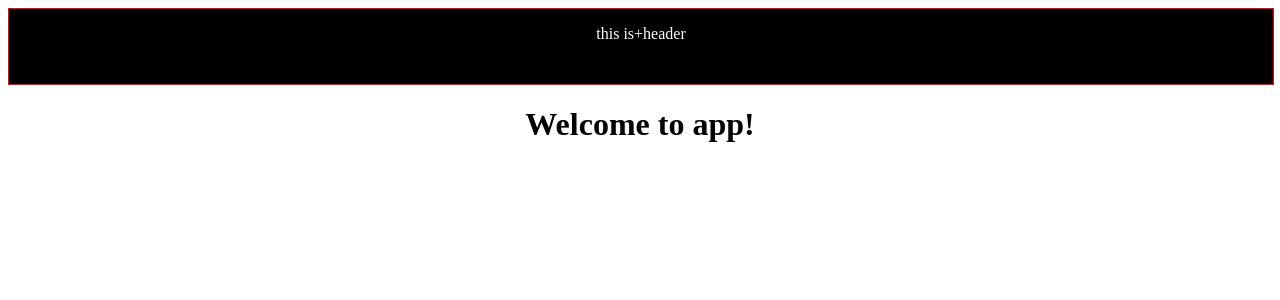
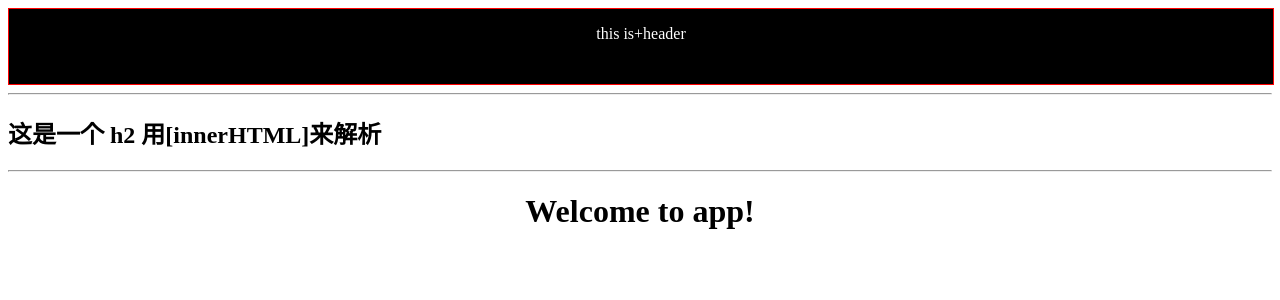
Before and after one commit to caihech/ng6_webapp, an Angular app in the folder myApp/: page / in a window 1280 px wide. Shown: the top 300 px of the page. Built offline with nearby package versions, Linux system fonts and the light colour scheme.

Commit message:
绑定 html

```diff
--- a/myApp/src/app/app.component.html
+++ b/myApp/src/app/app.component.html
@@ -1,6 +1,9 @@
 <!--The content below is only a placeholder and can be replaced.-->
 <app-header></app-header>
 
+<hr>
+<app-templatehtml></app-templatehtml>
+<hr>
 <div style="text-align:center">
   <h1>
     Welcome to {{ title }}!
--- a/myApp/src/app/app.module.ts
+++ b/myApp/src/app/app.module.ts
@@ -1,31 +1,18 @@
-// Angular 模块类描述应用的部件是如何组合在一起的。 每个应用都至少有一个 Angular 模块，也就是根模块，
-// 用来引导并运行应用。 你可以为它取任何名字。常规名字是 AppModule。 也就是 app.module.ts 文件
-
-
-/*引入组件*/
-
-
-
-import { BrowserModule } from '@angular/platform-browser'; /*BrowserModule，浏览器解析的模块*/
-import { NgModule } from '@angular/core'; /*angualrjs 核心模块*/
-import { AppComponent } from './app.component'; /*根组件*/
+import { BrowserModule } from '@angular/platform-browser';
+import { NgModule} from '@angular/core';
+import { AppComponent } from './app.component';
 import { HeaderComponent } from './components/header/header.component';
-
+import { TemplatehtmlComponent } from './components/templatehtml/templatehtml.component';
 
 @NgModule({
-   /*引入当前项目运行的的组件*/
   declarations: [
-    AppComponent,HeaderComponent
+    AppComponent,HeaderComponent,TemplatehtmlComponent
   ],
-   /*引入当前模块运行依赖的其他模块*/
   imports: [
     BrowserModule
   ],
-  /*定义的服务 回头放在这个里面*/
   providers: [],
-  /*指定应用的主视图(称为根组件) 通过引导根 AppModule 来启动应用 ，这里一般写的是根组件*/
   bootstrap: [AppComponent]
 })
 
-/*根模块不需要导出任何东西， 因为其它组件不需要导入根模块。 但是一定要写*/
 export class AppModule { }
--- /dev/null
+++ b/myApp/src/app/components/templatehtml/templatehtml.component.html
@@ -0,0 +1 @@
+<div [innerHTML]="h"></div>
--- /dev/null
+++ b/myApp/src/app/components/templatehtml/templatehtml.component.ts
@@ -0,0 +1,19 @@
+import { Component, OnInit } from '@angular/core';
+
+@Component({
+  selector: 'app-templatehtml',
+  templateUrl: './templatehtml.component.html',
+  styleUrls: ['./templatehtml.component.css']
+})
+export class TemplatehtmlComponent implements OnInit {
+
+
+  h: any;
+
+  constructor() { }
+
+  ngOnInit() {
+    this.h = "<h2>这是一个 h2 用[innerHTML]来解析</h2>";
+  }
+
+}
```
Also changed, not shown: myApp/src/app/components/templatehtml/templatehtml.component.css (added).
